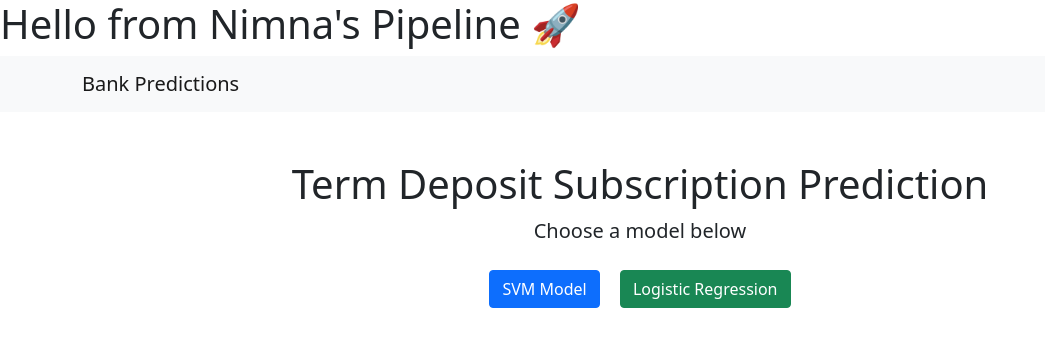
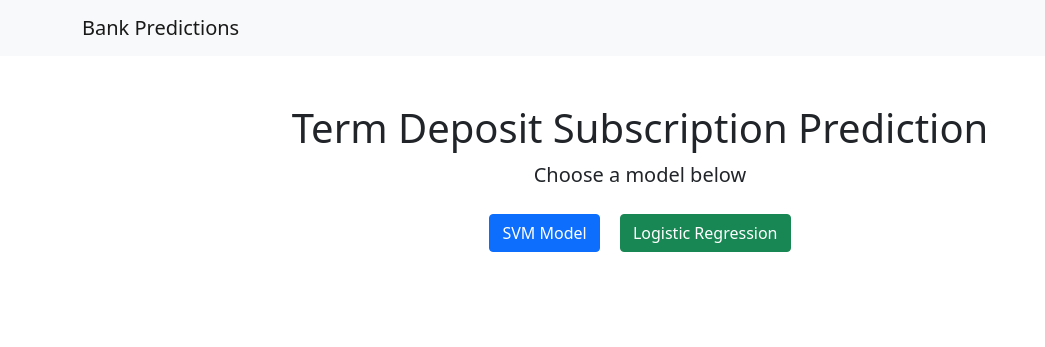
Before and after one commit to NimnaKs/NimnaKs-ITS-2130ITS-2140-Assignmen, a Flask app: page / in a window 1280 px wide. Shown: the top 347 px of the page, without its empty margins (0-1045 px from the left). Run offline with Flask 3, Linux system fonts and the light colour scheme.

Commit message:
Check CI/CD Pipeline 02

```diff
--- a/templates/index.html
+++ b/templates/index.html
@@ -10,7 +10,7 @@
     />
   </head>
   <body>
-    <h1>Hello from Nimna's Pipeline 🚀</h1>
+    <!-- <h1>Hello from Nimna's Pipeline 🚀</h1> -->
     <nav class="navbar navbar-expand-lg navbar-light bg-light">
       <div class="container">
         <a class="navbar-brand" href="#">Bank Predictions</a>
```
